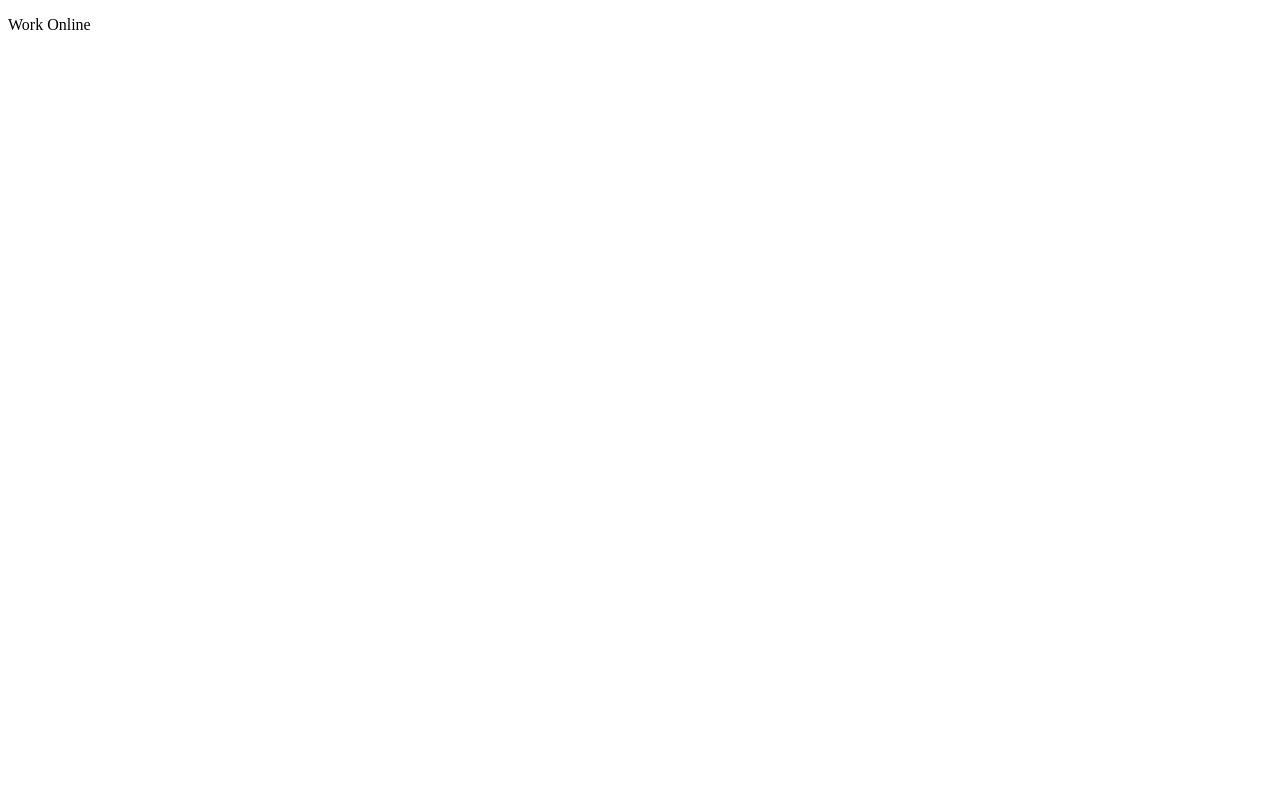
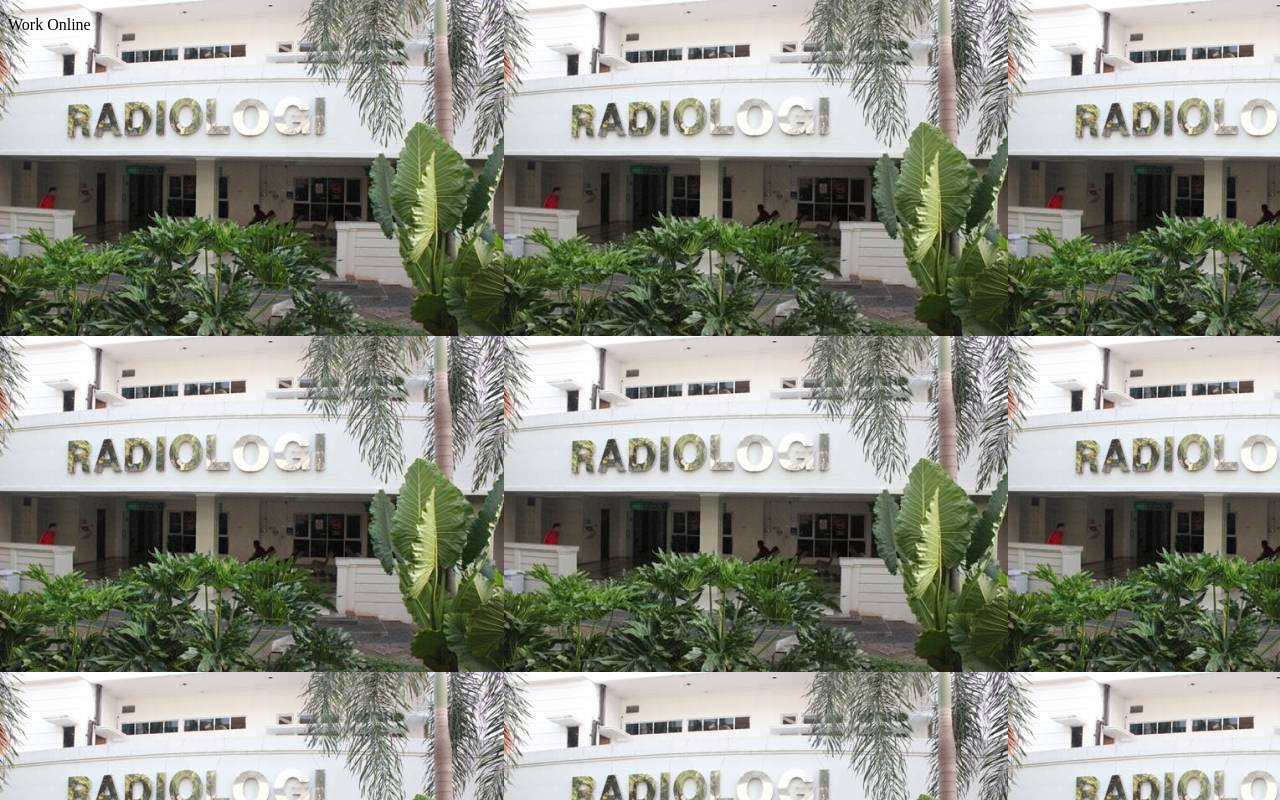
Before and after one commit to radiorsdk/radiorsdk, a plain HTML site: page index.html in a window 1280 px wide. Drawn offline with Linux system fonts and the light colour scheme.

Commit message:
Update index.html

```diff
--- a/index.html
+++ b/index.html
@@ -9,7 +9,7 @@
   <meta name="viewport" content="width=device-width, initial-scale=1, maximum-scale=1" />
   <link rel="shortcut icon" href="img/favicon.ico">
 </head>
-<body style="background-image: radiorsdk.jpg">
+<body background="radiorsdk.jpg">
   <p>Work Online</p>
    </body>
 </html>
```
